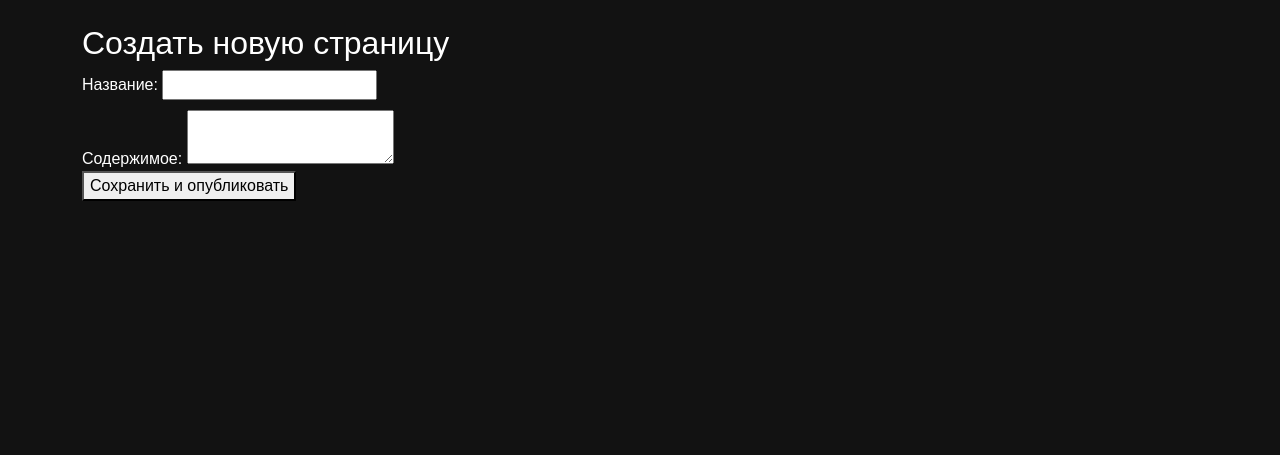
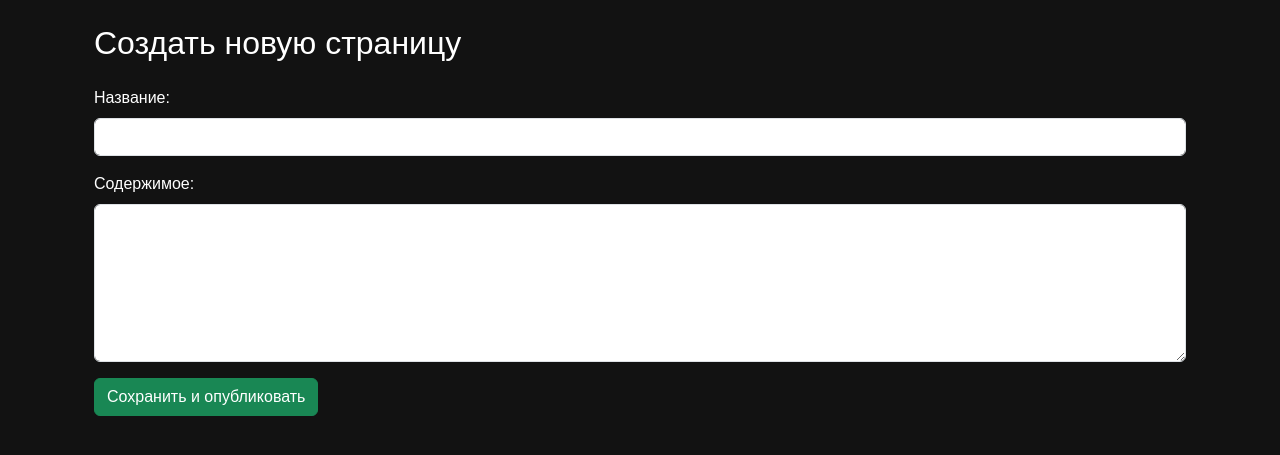
Before and after one commit to Sergrutter/Wik_Igr, a Flask app: page /create_page in a window 1280 px wide. Shown: the part 56-511 px from the top of the page. Run offline with Flask 3, Linux system fonts and the light colour scheme; the visitor is signed in with stand-in values (Sample User, id 1).

Commit message:
Bootstrap create

```diff
--- a/templates/create_page.html
+++ b/templates/create_page.html
@@ -1,18 +1,19 @@
 {% extends "base.html" %}
-{% block title %}Create New Page{% endblock %}
+{% block title %}Создать страницу{% endblock %}
+
 {% block content %}
-<h2>Создать новую страницу</h2>
-<form method="POST">
-    <div style="display: flex; flex-direction: column;">
-        <div style="margin-bottom: 10px;">
-            <label for="page_name">Название:</label>
-            <input type="text" id="page_name" name="page_name" required>
+<div class="container mt-4">
+    <h2 class="mb-4">Создать новую страницу</h2>
+    <form method="POST">
+        <div class="mb-3">
+            <label for="page_name" class="form-label">Название:</label>
+            <input type="text" class="form-control" id="page_name" name="page_name" required>
         </div>
-        <div>
-            <label for="content">Содержимое:</label>
-            <textarea id="content" name="content" required></textarea>
+        <div class="mb-3">
+            <label for="content" class="form-label">Содержимое:</label>
+            <textarea class="form-control" id="content" name="content" rows="6" required></textarea>
         </div>
-    </div>
-    <button type="submit">Сохранить и опубликовать</button>
-</form>
+        <button type="submit" class="btn btn-success">Сохранить и опубликовать</button>
+    </form>
+</div>
 {% endblock %}
```
